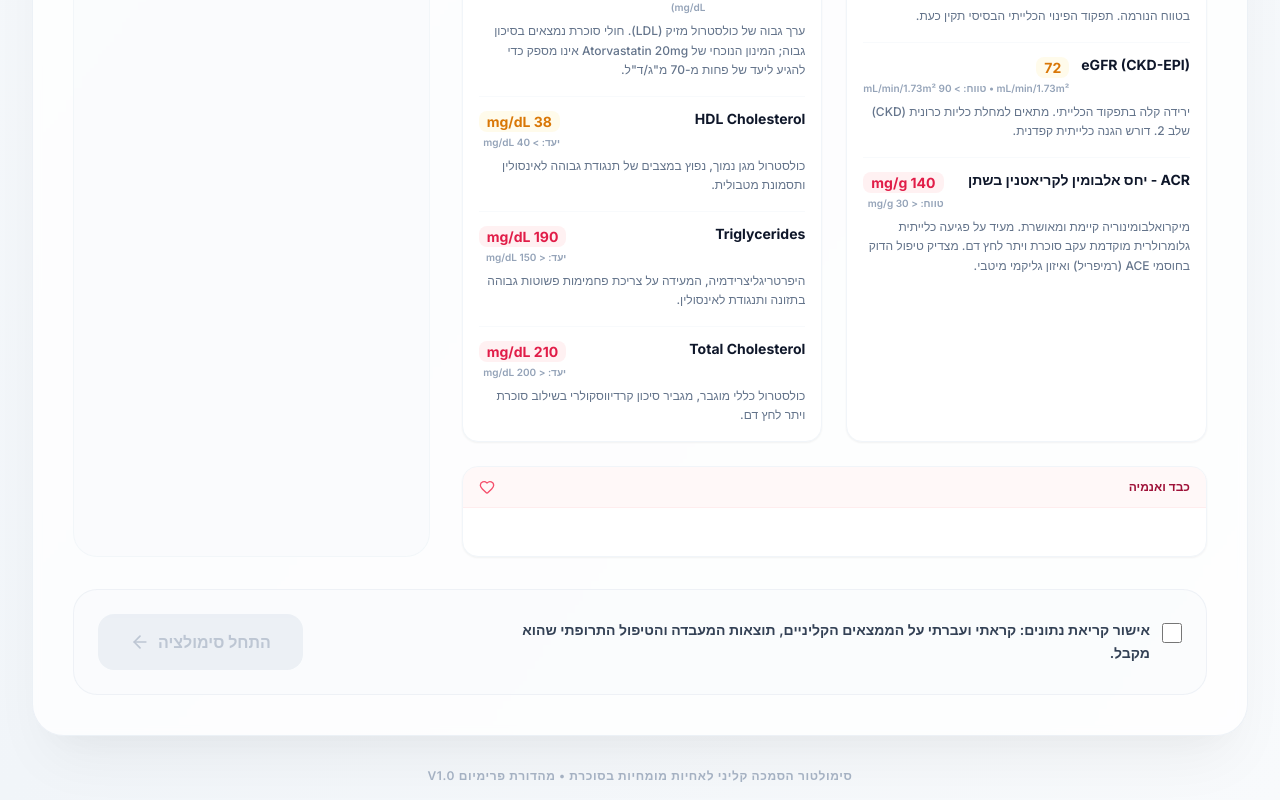
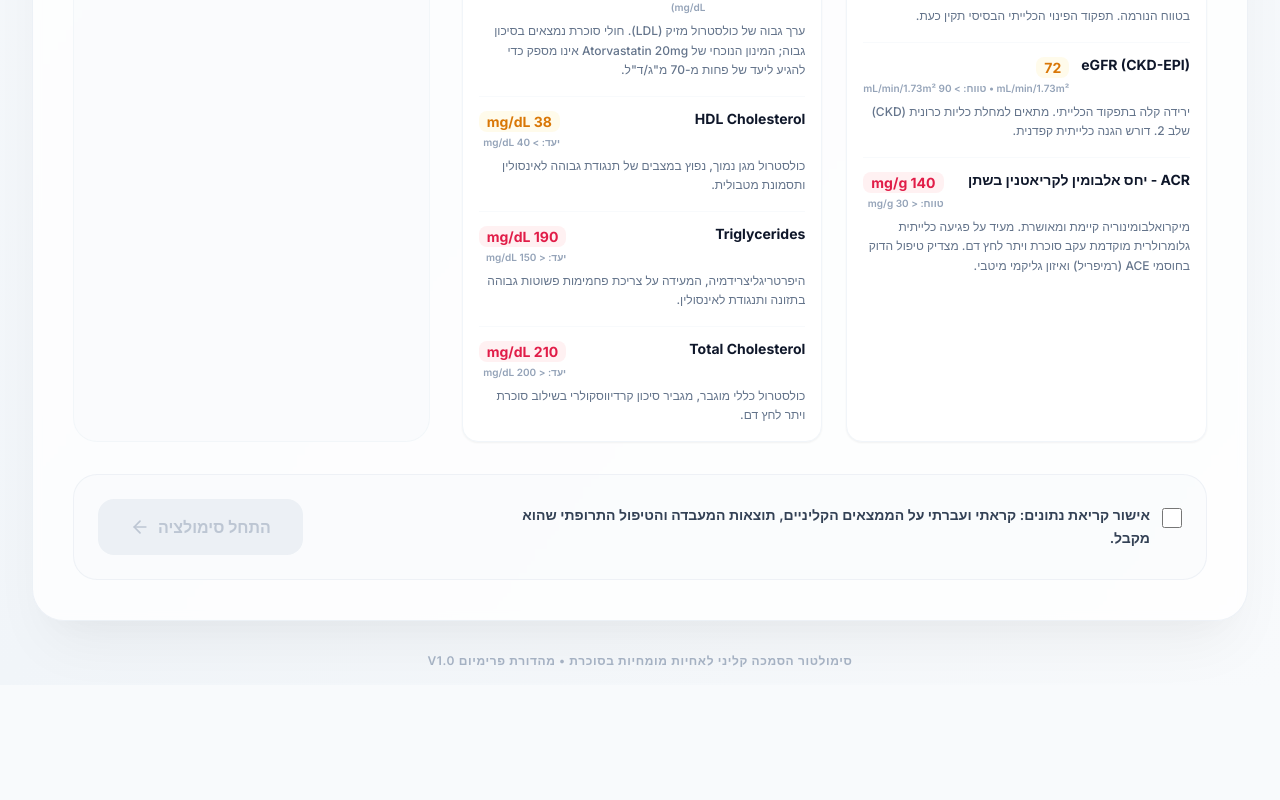
Before and after one commit to tifereteliav/diabetes-expert-quest, a React (Vite) app: page / in a window 1280 px wide. Shown: the part 972-1772 px from the top of the page. After the commit the page ends 1657 px from the top, so only its background shows below. Built offline with nearby package versions, Linux system fonts and the light colour scheme.

Commit message:
refactor: remove liver/anemia lab table from Phase 1 and replace hypoglycemia question with fatigue/additional concerns in Phase 2

```diff
--- a/src/App.tsx
+++ b/src/App.tsx
@@ -529,28 +529,6 @@ function App() {
                     </div>
                   </div>
 
-                </div>
-
-                {/* Panel 5: כבד ואנמיה */}
-                <div className="bg-white border border-slate-100 rounded-2xl shadow-sm overflow-hidden transition-all duration-300 hover:border-rose-200">
-                  <div className="bg-rose-50/50 px-4 py-3 border-b border-rose-100/50 flex items-center justify-between">
-                    <span className="text-xs font-black text-rose-800">כבד ואנמיה</span>
-                    <Heart className="h-4 w-4 text-rose-500 animate-pulse" />
-                  </div>
-                  <div className="p-6 grid grid-cols-1 md:grid-cols-3 gap-6 divide-y md:divide-y-0 md:divide-x md:divide-x-reverse divide-slate-100">
-                    {patientCase1.labs.other.slice(2, 5).map((lab, index) => (
-                      <div key={lab.name} className={`${index > 0 ? 'pt-4 md:pt-0 md:pr-6' : ''}`}>
-                        <div className="flex justify-between items-start">
-                          <span className="text-sm font-bold text-slate-900">{lab.name}</span>
-                          <div className="text-right">
-                            <span className={`text-sm font-black px-2 py-0.5 rounded-lg ${lab.status === 'high' ? 'text-rose-600 bg-rose-50' : lab.status === 'low' ? 'text-amber-600 bg-amber-50' : 'text-emerald-600 bg-emerald-50'}`}>{lab.value} {lab.unit}</span>
-                            <p className="text-[10px] text-slate-400 font-semibold mt-0.5">טווח: {lab.normalRange}</p>
-                          </div>
-                        </div>
-                        <p className="text-xs text-slate-500 font-medium leading-relaxed mt-1.5">{lab.interpretation}</p>
-                      </div>
-                    ))}
-                  </div>
                 </div>
 
               </div>
--- a/src/data/patientCase1.ts
+++ b/src/data/patientCase1.ts
@@ -190,11 +190,11 @@ export const patientCase1: PatientCase = {
       impact: { accuracy: 8, alliance: 10, safety: 5 },
     },
     {
-      id: 'ask_hypo_symptoms',
-      question: 'האם חווית אירועים של רעידות, הזעה, סחרחורת או תחושת רעב פתאומית ועזה?',
-      patientResponse: 'לא, האמת שלא. מעולם לא הרגשתי רעידות או זיעה כזו. גם כשאני מדלג על ארוחת צהריים, אני פשוט מרגיש עייף מאוד ועצבני, אבל לא רועד או מסוחרר.',
-      clinicalRationale: 'מעריך היסטוריה של אירועי היפוגליקמיה. טיפול במטפורמין לבדו כמעט ואינו גורם להיפוגליקמיה, אך חיוני לקבוע ערך בסיס לפני ששוקלים תוספת תרופות מגבירות הפרשת אינסולין.',
-      impact: { accuracy: 5, alliance: 5, safety: 8 },
+      id: 'ask_additional_concerns',
+      question: 'האם יש משהו נוסף שמפריע לך שתרצה להגיד לי?',
+      patientResponse: 'אני מרגיש הרבה עייפות, וכבר אין לי אנרגיה כמו שהייתה לי פעם.',
+      clinicalRationale: 'מאפשר למטופל להביע תסמינים סובייקטיביים נוספים של היפרגליקמיה כרונית (כמו עייפות מתמשכת וחוסר אנרגיה) ומבסס תקשורת פתוחה ומכילה.',
+      impact: { accuracy: 8, alliance: 10, safety: 5 },
     },
     {
       id: 'ask_social_support',
```
